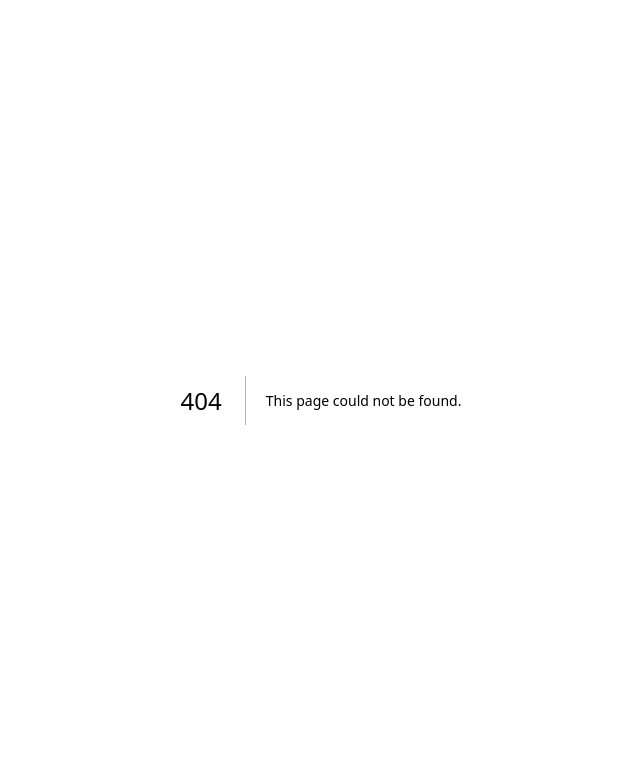
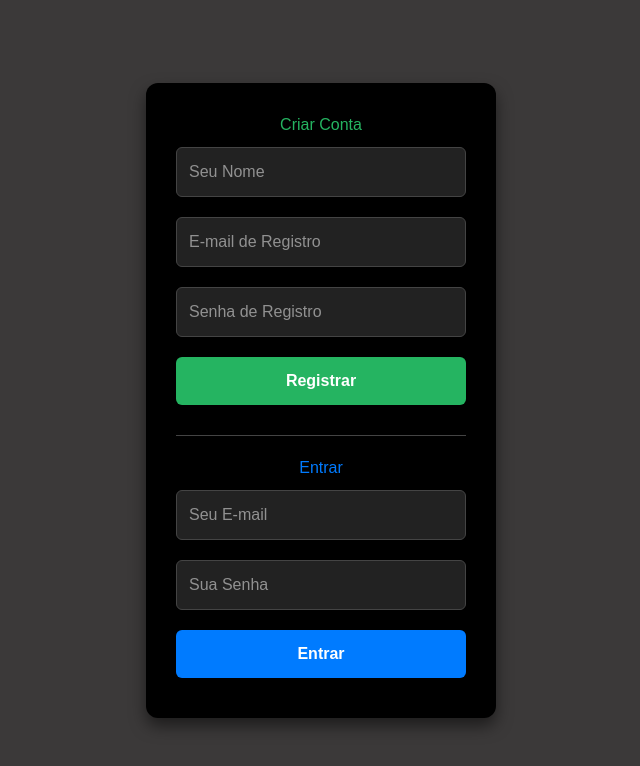
Before and after one commit to felpzAFK/financial-tracking, a Next.js app: page /login in a window 1280 px wide. Before the commit this address had no page. Shown: the top 766 px of the page, without its empty margins (319-959 px from the left). Built offline with nearby package versions, Linux system fonts and the light colour scheme; no server answers.

Commit message:
feat: integração do formulário de login com supabase auth

```diff
--- /dev/null
+++ b/app/login/page.tsx
@@ -0,0 +1,88 @@
+"use client";
+
+import React, { useState } from "react";
+import { supabase } from "@/lib/supabase"; // Certifique-se que este arquivo existe na pasta lib
+
+const Login = () => {
+  const [nome, setNome] = useState("");
+  const [regEmail, setRegEmail] = useState("");
+  const [regSenha, setRegSenha] = useState("");
+
+  const [logEmail, setLogEmail] = useState("");
+  const [logSenha, setLogSenha] = useState("");
+
+  const [logado, setLogado] = useState(false);
+
+  // FUNÇÃO DE REGISTRO (CONECTA NO SUPABASE)
+  async function registrar() {
+    try {
+      const { data, error } = await supabase.auth.signUp({
+        email: regEmail,
+        password: regSenha,
+        options: {
+          data: { full_name: nome }
+        }
+      });
+
+      if (error) throw error;
+      alert("Sucesso! Verifique seu e-mail para confirmar o cadastro.");
+    } catch (erro: any) {
+      alert("Erro no registro: " + erro.message);
+    }
+  }
+
+  // FUNÇÃO DE LOGIN (CONECTA NO SUPABASE)
+  async function fazerLogin() {
+    try {
+      const { data, error } = await supabase.auth.signInWithPassword({
+        email: logEmail,
+        password: logSenha,
+      });
+
+      if (error) throw error;
+      setLogado(true);
+    } catch (erro: any) {
+      alert("Erro no login: " + erro.message);
+    }
+  }
+
+  function sair() {
+    setLogado(false);
+  }
+
+  const styles = {
+    body: { fontFamily: "Arial, sans-serif", backgroundColor: "#3b3939", display: "flex", justifyContent: "center", alignItems: "center", height: "100vh" },
+    container: { background: "black", padding: "30px", borderRadius: "12px", boxShadow: "0 8px 16px rgba(0,0,0,0.5)", width: "350px", textAlign: "center" as const, color: "white" },
+    input: { width: "100%", margin: "10px 0", padding: "12px", borderRadius: "6px", border: "1px solid #444", backgroundColor: "#222", color: "white", boxSizing: "border-box" as const },
+    button: { width: "100%", margin: "10px 0", padding: "12px", borderRadius: "6px", border: "none", backgroundColor: "#25b461", color: "white", cursor: "pointer", fontWeight: "bold" as const },
+  };
+
+  return (
+    <div style={styles.body}>
+      {!logado ? (
+        <div style={styles.container}>
+          <h2 style={{ color: "#25b461" }}>Criar Conta</h2>
+          <input style={styles.input} placeholder="Seu Nome" value={nome} onChange={(e) => setNome(e.target.value)} />
+          <input style={styles.input} type="email" placeholder="E-mail de Registro" value={regEmail} onChange={(e) => setRegEmail(e.target.value)} />
+          <input style={styles.input} type="password" placeholder="Senha de Registro" value={regSenha} onChange={(e) => setRegSenha(e.target.value)} />
+          <button style={styles.button} onClick={registrar}>Registrar</button>
+
+          <hr style={{ margin: "20px 0", borderColor: "#444" }} />
+
+          <h2 style={{ color: "#007bff" }}>Entrar</h2>
+          <input style={styles.input} type="email" placeholder="Seu E-mail" value={logEmail} onChange={(e) => setLogEmail(e.target.value)} />
+          <input style={styles.input} type="password" placeholder="Sua Senha" value={logSenha} onChange={(e) => setLogSenha(e.target.value)} />
+          <button style={{ ...styles.button, backgroundColor: "#007bff" }} onClick={fazerLogin}>Entrar</button>
+        </div>
+      ) : (
+        <div style={styles.container}>
+          <h1>Bem-vindo!</h1>
+          <p>Login efetuado com sucesso no banco do David.</p>
+          <button style={styles.button} onClick={sair}>Sair</button>
+        </div>
+      )}
+    </div>
+  );
+};
+
+export default Login;
--- a/app/page.tsx
+++ b/app/page.tsx
@@ -1,65 +1,66 @@
 import Image from "next/image";
+import Link from "next/link";
 
-export default function Home() {
+export default function LandingPage() {
   return (
-    <div className="flex min-h-screen items-center justify-center bg-zinc-50 font-sans dark:bg-black">
-      <main className="flex min-h-screen w-full max-w-3xl flex-col items-center justify-between py-32 px-16 bg-white dark:bg-black sm:items-start">
-        <Image
-          className="dark:invert"
-          src="/next.svg"
-          alt="Next.js logo"
-          width={100}
-          height={20}
-          priority
-        />
-        <div className="flex flex-col items-center gap-6 text-center sm:items-start sm:text-left">
-          <h1 className="max-w-xs text-3xl font-semibold leading-10 tracking-tight text-black dark:text-zinc-50">
-            To get started, edit the page.tsx file.
-          </h1>
-          <p className="max-w-md text-lg leading-8 text-zinc-600 dark:text-zinc-400">
-            Looking for a starting point or more instructions? Head over to{" "}
-            <a
-              href="https://vercel.com/templates?framework=next.js&utm_source=create-next-app&utm_medium=appdir-template-tw&utm_campaign=create-next-app"
-              className="font-medium text-zinc-950 dark:text-zinc-50"
-            >
-              Templates
-            </a>{" "}
-            or the{" "}
-            <a
-              href="https://nextjs.org/learn?utm_source=create-next-app&utm_medium=appdir-template-tw&utm_campaign=create-next-app"
-              className="font-medium text-zinc-950 dark:text-zinc-50"
-            >
-              Learning
-            </a>{" "}
-            center.
-          </p>
-        </div>
-        <div className="flex flex-col gap-4 text-base font-medium sm:flex-row">
-          <a
-            className="flex h-12 w-full items-center justify-center gap-2 rounded-full bg-foreground px-5 text-background transition-colors hover:bg-[#383838] dark:hover:bg-[#ccc] md:w-[158px]"
-            href="https://vercel.com/new?utm_source=create-next-app&utm_medium=appdir-template-tw&utm_campaign=create-next-app"
-            target="_blank"
-            rel="noopener noreferrer"
-          >
-            <Image
-              className="dark:invert"
-              src="/vercel.svg"
-              alt="Vercel logomark"
-              width={16}
-              height={16}
-            />
-            Deploy Now
-          </a>
-          <a
-            className="flex h-12 w-full items-center justify-center rounded-full border border-solid border-black/[.08] px-5 transition-colors hover:border-transparent hover:bg-black/[.04] dark:border-white/[.145] dark:hover:bg-[#1a1a1a] md:w-[158px]"
-            href="https://nextjs.org/docs?utm_source=create-next-app&utm_medium=appdir-template-tw&utm_campaign=create-next-app"
-            target="_blank"
-            rel="noopener noreferrer"
-          >
-            Documentation
-          </a>
-        </div>
+    <div className="min-h-screen bg-gray-50 text-gray-900 font-sans">
+      {/* HEADER / NAVBAR */}
+      <header className="bg-[#2c3e50] text-white p-4 flex justify-between items-center sticky top-0 z-50">
+        <div className="text-2xl font-bold text-[#25b461] ml-5">Financial Tracking</div>
+        <nav className="space-x-6 mr-5">
+          <Link href="/login" className="bg-[#25b461] hover:bg-[#1e914d] px-4 py-2 rounded-md font-semibold transition">
+            Entrar
+          </Link>
+        </nav>
+      </header>
+
+      {/* HERO SECTION (A PARTE PRINCIPAL) */}
+      <main className="pt-20">
+        <section className="flex flex-col md:flex-row items-center justify-between px-10 py-20 bg-white">
+          <div className="md:w-1/2 space-y-6">
+            <h1 className="text-5xl font-extrabold leading-tight">
+              Seu Futuro Financeiro em <span className="text-[#25b461]">Ordem</span>
+            </h1>
+            <p className="text-lg text-gray-600">
+              Acompanhe seus gastos, defina metas e assuma o controle da sua vida financeira com simplicidade.
+            </p>
+            <button className="bg-[#2c3e50] text-white px-8 py-3 rounded-lg text-lg font-bold hover:shadow-lg transition">
+              Começar Agora
+            </button>
+          </div>
+
+          {/* ESPAÇO PARA A IMAGEM DO PORQUINHO */}
+          <div className="md:w-1/2 flex justify-center mt-10 md:mt-0">
+            <div className="relative w-80 h-80 bg-green-100 rounded-full flex items-center justify-center border-4 border-[#25b461] border-dashed">
+              <span className="text-gray-400">Insira a imagem do porquinho aqui</span>
+              {/* Quando ele tiver a imagem, ele usa:
+                  <Image src="/porquinho.png" alt="Logo" width={300} height={300} />
+              */}
+            </div>
+          </div>
+        </section>
+
+        {/* FEATURES (RECURSOS) */}
+        <section className="bg-gray-100 py-20 px-10 grid grid-cols-1 md:grid-cols-3 gap-8">
+          <div className="bg-white p-8 rounded-xl shadow-sm text-center">
+            <h3 className="text-xl font-bold mb-4">Controle Total</h3>
+            <p className="text-gray-500">Visualize cada centavo que entra e sai da sua conta.</p>
+          </div>
+          <div className="bg-white p-8 rounded-xl shadow-sm text-center border-t-4 border-[#25b461]">
+            <h3 className="text-xl font-bold mb-4">Segurança</h3>
+            <p className="text-gray-500">Seus dados protegidos com criptografia de ponta.</p>
+          </div>
+          <div className="bg-white p-8 rounded-xl shadow-sm text-center">
+            <h3 className="text-xl font-bold mb-4">Relatórios</h3>
+            <p className="text-gray-500">Gráficos simples para você entender seus hábitos.</p>
+          </div>
+        </section>
       </main>
+
+      {/* FOOTER */}
+      <footer className="bg-[#2c3e50] text-white py-10 text-center">
+        <p>&copy; 2026 Financial Tracking - Todos os direitos reservados.</p>
+      </footer>
     </div>
   );
 }
```
Also changed, not shown: 1 other file (tests, documents, lock files or other folders).
